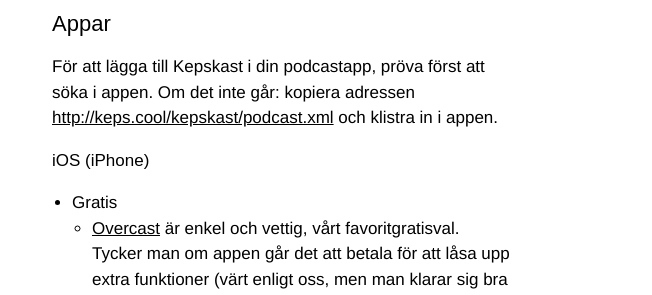
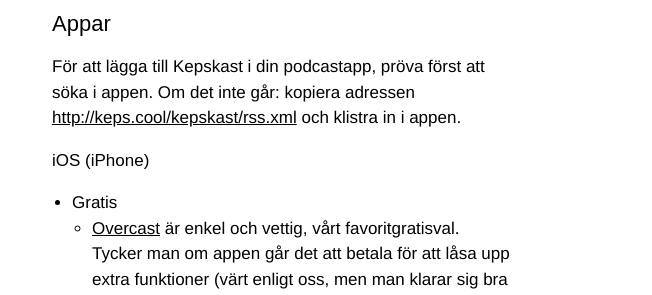
Before and after one commit to keps/keps.github.io, a Jekyll site: the page built from kepskast/prenumerera.markdown, in a window 1280 px wide. Shown: the part 1068-1363 px from the top of the page, without its empty margins (358-1010 px from the left). Built offline with Jekyll 4.4.1, drawn with Linux system fonts in a browser that asks for light colours; some of the changed lines change nothing that is shown.

Commit message:
Umm, and I forgot to save the config file…

```diff
--- a/_config.yml
+++ b/_config.yml
@@ -1,6 +1,6 @@
 url: http://keps.cool
 email: kepskast@keps.cool
-podcast_feed_url: http://keps.cool/kepskast/podcast.xml
+podcast_feed_url: http://keps.cool/kepskast/rss.xml
 iTunes_url: "#iTunes"
 
 permalink: /:categories/:title
```
